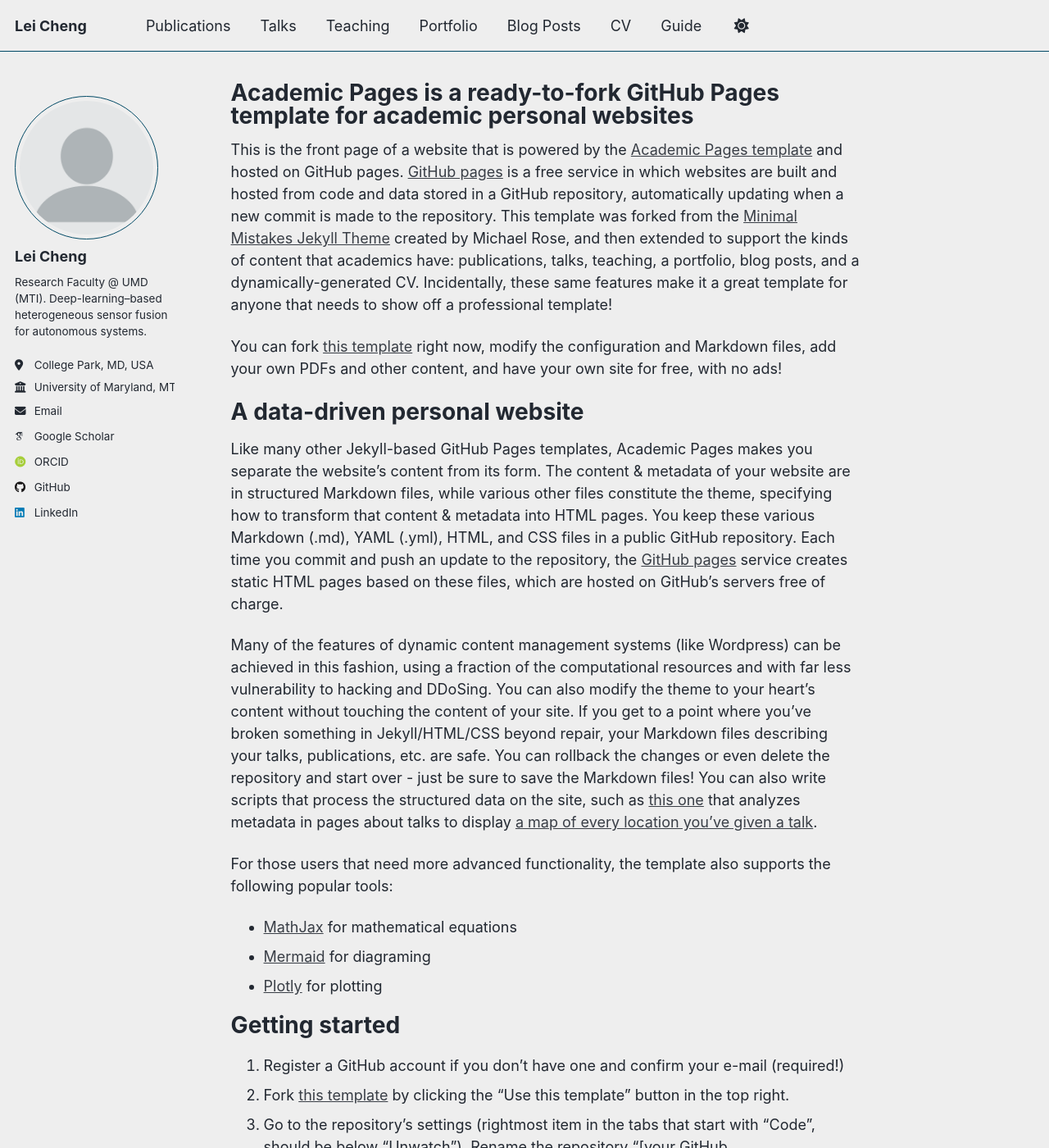
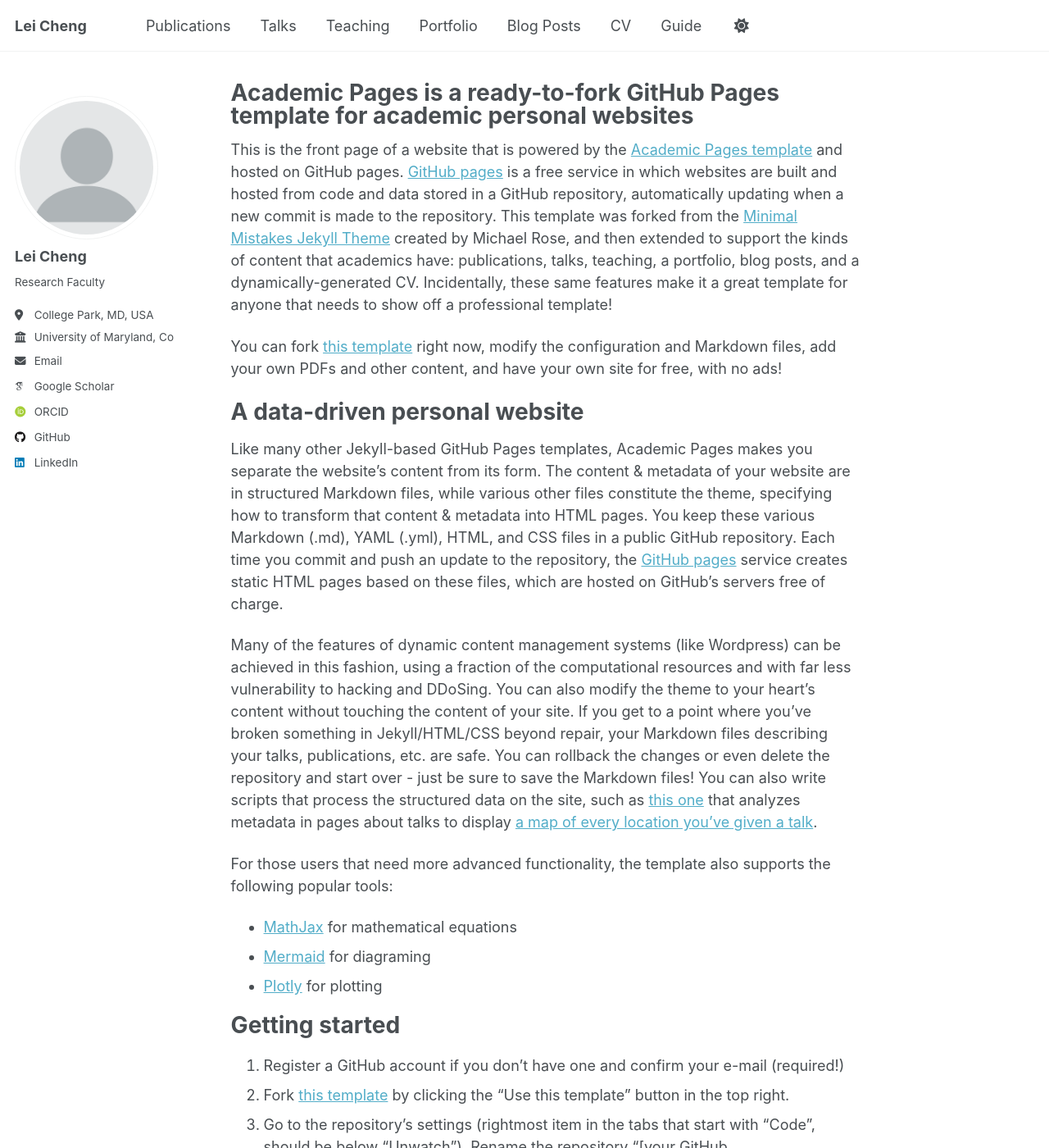
Before and after one commit to leicheng5/leicheng5.github.io, a Jekyll site: the page built from _pages/about.md, in a window 1280 px wide and 1400 px high. Shown: the whole window at 82% size. Built offline with Jekyll 4.4.1, drawn with Linux system fonts in a browser that asks for light colours; some web fonts are replaced; a script that is not in the unit is left out.

Commit message:
Update _config.yml

```diff
--- a/_config.yml
+++ b/_config.yml
@@ -2,7 +2,7 @@
 # Basic Site Settings
 # =========================
 locale        : "en-US"
-site_theme    : "air"                         # Minimal, spacious look
+site_theme    : "default"                         # Minimal, spacious look
 title         : "Lei Cheng"
 title_separator: "–"
 name          : &name "Lei Cheng"
@@ -18,15 +18,15 @@
   avatar       : "profile.png"                # Put this image in /images or /assets/images
   name         : "Lei Cheng"
   pronouns     :
-  bio          : "Research Faculty @ UMD (MTI). Deep-learning–based heterogeneous sensor fusion for autonomous systems."
+  bio          : "Research Faculty"
   location     : "College Park, MD, USA"
-  employer     : "University of Maryland, MTI"
+  employer     : "University of Maryland, College Park"
   uri          :
   email        : "you@example.com"            # TODO: replace with your email
 
   # Academic profiles (leave blank to hide)
-  googlescholar: "https://scholar.google.com/citations?user=XXXXXXX"  # TODO
-  orcid        : "https://orcid.org/0000-0000-0000-0000"              # TODO
+  googlescholar: "https://scholar.google.com/citations?user=Ptw8G-MAAAAJ&hl=en&inst=420512584797975801"  # TODO
+  orcid        : "https://orcid.org/0009-0006-9364-1174"              # TODO
   researchgate :
   scopus       :
   pubmed       :
@@ -38,7 +38,7 @@
   stackoverflow:
 
   # Social (fill username only, or leave blank)
-  linkedin     : "your-linkedin-username"     # TODO
+  linkedin     : "https://www.linkedin.com/in/lei-cheng-b92554191/"     # TODO
   bluesky      :
   twitter      :
   youtube      :
```
